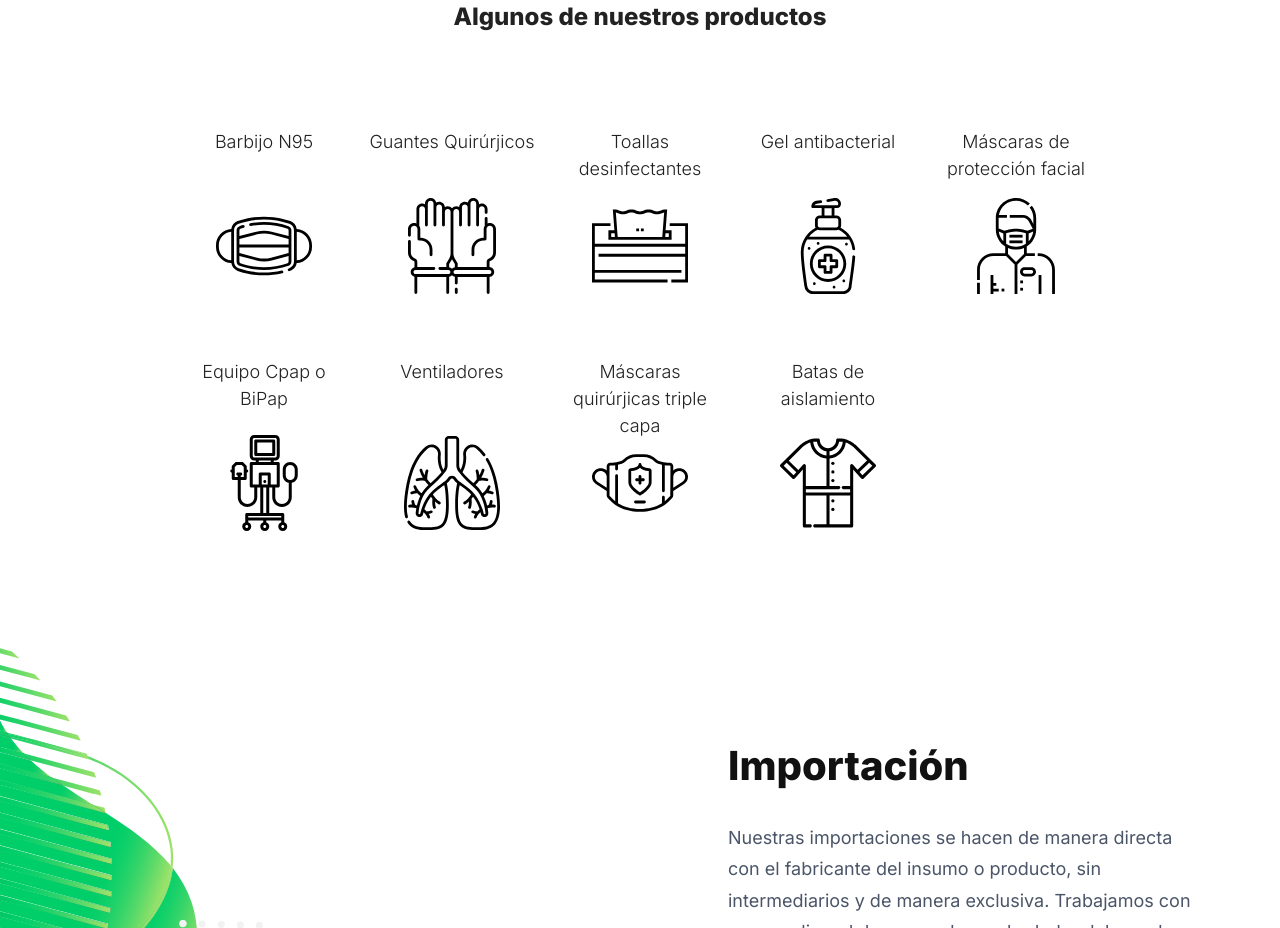
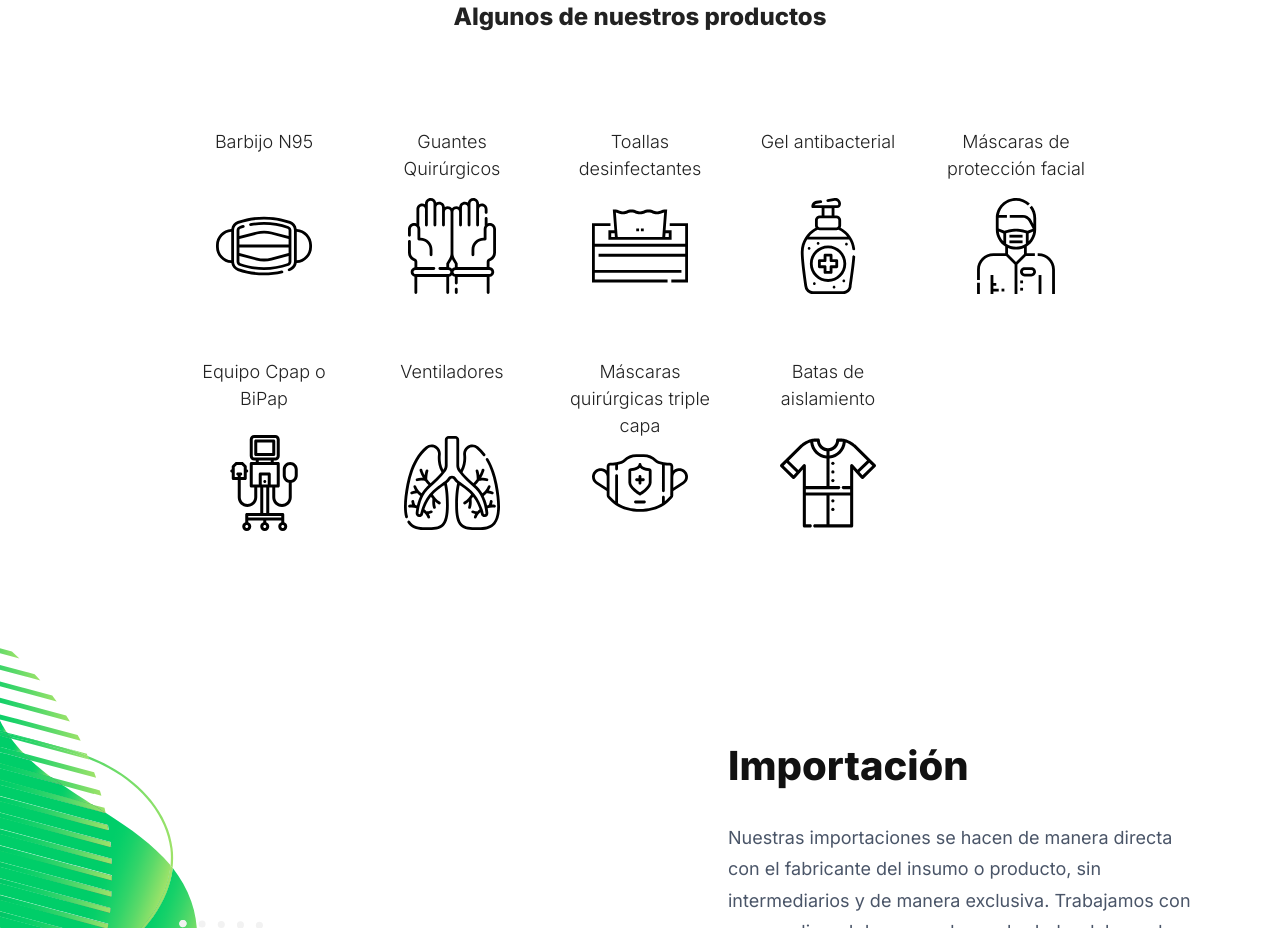
Before and after one commit to unbalancedparentheses/saludhm.github.io, a plain HTML site: page index.html in a window 1280 px wide. Shown: the part 1415-2343 px from the top of the page. Drawn offline with Linux system fonts and the light colour scheme.

Commit message:
fix typo

```diff
--- a/index.html
+++ b/index.html
@@ -92,8 +92,8 @@
           <img src="img/icons/products/medical-mask.svg" alt="Barbijo N95" class="w-32 h-32 object-contain object-center mx-auto md:w-24 md:h-24">
         </div>
         <div class="grid grid-rows-2 items-center text-center md:items-start">
-          <div class="mb-4 font-light text-lg">Guantes Quirúrjicos</div>
-          <img src="img/icons/products/gloves.svg" alt="Guantes Quirúrjicos" class="w-32 h-32 object-contain object-center mx-auto md:w-24 md:h-24">
+          <div class="mb-4 font-light text-lg">Guantes Quirúrgicos</div>
+          <img src="img/icons/products/gloves.svg" alt="Guantes Quirúrgicos" class="w-32 h-32 object-contain object-center mx-auto md:w-24 md:h-24">
         </div>
         <div class="grid grid-rows-2 items-center text-center md:items-start">
           <div class="mb-4 font-light text-lg">Toallas desinfectantes</div>
@@ -116,8 +116,8 @@
           <img src="img/icons/products/lung.svg" alt="Ventiladores" class="w-32 h-32 object-contain object-center mx-auto md:w-24 md:h-24">
         </div>
         <div class="grid grid-rows-2 items-center text-center md:items-start">
-          <div class="mb-4 font-light text-lg">Máscaras quirúrjicas triple capa</div>
-          <img src="img/icons/products/face-mask.svg" alt="Máscaras quirúrjicas triple capa" class="w-32 h-32 object-contain object-center mx-auto md:w-24 md:h-24">
+          <div class="mb-4 font-light text-lg">Máscaras quirúrgicas triple capa</div>
+          <img src="img/icons/products/face-mask.svg" alt="Máscaras quirúrgicas triple capa" class="w-32 h-32 object-contain object-center mx-auto md:w-24 md:h-24">
         </div>
         <div class="grid grid-rows-2 items-center text-center md:items-start">
           <div class="mb-4 font-light text-lg">Batas de aislamiento</div>
```
